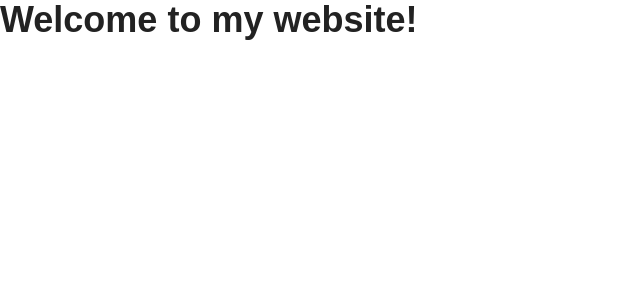
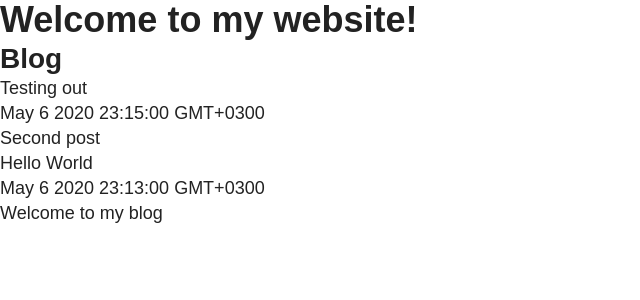
Before and after one commit to drumm2k/myblog, a Next.js app: page / in a window 1280 px wide. Shown: the top 300 px of the page, without its empty margins (0-640 px from the left). Built offline with nearby package versions, Linux system fonts and the light colour scheme.

Commit message:
+gray-matter, display /posts on the main page

```diff
--- /dev/null
+++ b/lib/posts.js
@@ -0,0 +1,35 @@
+import fs from 'fs';
+import path from 'path';
+import matter from 'gray-matter';
+
+const postsDirectory = path.join(process.cwd(), 'posts');
+
+export function getPosts() {
+  // Get file names under /posts
+  const fileNames = fs.readdirSync(postsDirectory);
+  const allPostsData = fileNames.map((fileName) => {
+    // Remove ".md" from file name to get id
+    const id = fileName.replace(/\.md$/, '');
+
+    // Read markdown file as string
+    const fullPath = path.join(postsDirectory, fileName);
+    const fileContents = fs.readFileSync(fullPath, 'utf8');
+
+    // Use gray-matter to parse the post metadata section
+    const matterResult = matter(fileContents);
+
+    // Combine the data with the id
+    return {
+      id,
+      ...matterResult.data,
+    };
+  });
+  // Sort posts by date
+  return allPostsData.sort((a, b) => {
+    if (a.date < b.date) {
+      return 1;
+    } else {
+      return -1;
+    }
+  });
+}
--- a/package.json
+++ b/package.json
@@ -20,6 +20,7 @@
   },
   "homepage": "https://github.com/drumm2k/myblog#readme",
   "dependencies": {
+    "gray-matter": "^4.0.2",
     "next": "^9.3.6",
     "react": "^16.13.1",
     "react-dom": "^16.13.1",
--- a/pages/_app.js
+++ b/pages/_app.js
@@ -3,11 +3,11 @@ import Page from '../components/Page';
 
 class MyApp extends App {
   render() {
-    const { Component } = this.props;
+    const { Component, pageProps } = this.props;
 
     return (
       <Page>
-        <Component />
+        <Component {...pageProps} />
       </Page>
     );
   }
--- a/pages/index.js
+++ b/pages/index.js
@@ -1,7 +1,34 @@
 import styled from 'styled-components';
+import { getPosts } from '../lib/posts';
 
-const StyledDiv = styled.h1``;
+const Title = styled.h1``;
 
-const Index = () => <StyledDiv>Welcome to my website!</StyledDiv>;
+export default function Index({ postsData }) {
+  return (
+    <div>
+      <Title>Welcome to my website!</Title>
+      <h2>Blog</h2>
+      <ul>
+        {postsData.map(({ id, title, date, spoiler }) => (
+          <li key={id}>
+            {title}
+            <br />
+            {date}
+            <br />
+            {spoiler}
+          </li>
+        ))}
+      </ul>
+    </div>
+  );
+}
 
-export default Index;
+export async function getStaticProps() {
+  const postsData = getPosts();
+
+  return {
+    props: {
+      postsData,
+    },
+  };
+}
--- /dev/null
+++ b/posts/hello-world.md
@@ -0,0 +1,8 @@
+---
+title: 'Hello World'
+date: 'May 6 2020 23:13:00 GMT+0300'
+spoiler: 'Welcome to my blog'
+tags: 'dev'
+---
+
+Hello World! This is the first post.
--- /dev/null
+++ b/posts/trying-my-blog.md
@@ -0,0 +1,8 @@
+---
+title: 'Testing out'
+date: 'May 6 2020 23:15:00 GMT+0300'
+spoiler: 'Second post'
+tags: 'dev'
+---
+
+This is the second post in my blog.
```
Also changed, not shown: 1 other file (tests, documents, lock files or other folders).
